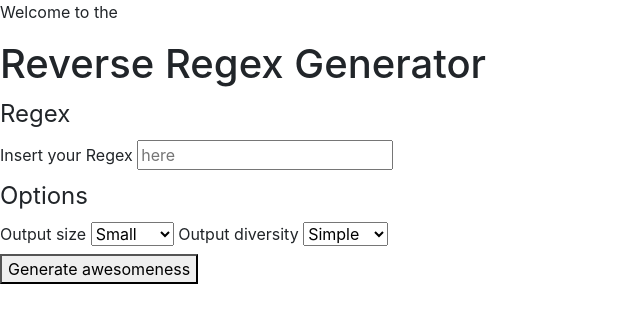
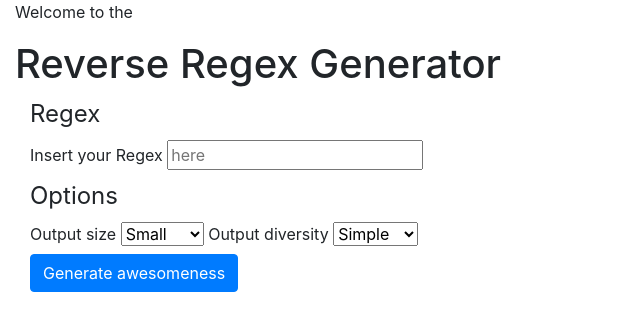
Before and after one commit to sanderlanghorst/xeger, a plain HTML site: page index.html in a window 1280 px wide. Shown: the whole page, without its empty margins (0-640 px from the left). Drawn offline with nearby package versions, Linux system fonts and the light colour scheme.

Commit message:
semantics indexhtml

```diff
--- a/index.html
+++ b/index.html
@@ -12,15 +12,19 @@
 </head>
 
 <body>
+	<main>
+		<header class="container-fluid">
 			<p>Welcome to the</p>
 			<h1>Reverse Regex Generator</h1>
+		</header>
+		<section class="container-fluid">
 			<div class="js-xeger">
-		<form>
+				<form class="container-fluid mb-2">
 					<fieldset>
 						<legend>Regex</legend>
 						<label>Insert your Regex <input name="regex" class="js-xeger-regex" type="text" placeholder="here" required></label>
+					</fieldset>
 
-			</fieldset>
 					<fieldset>
 						<legend>Options</legend>
 						<label>Output size
@@ -39,14 +43,15 @@
 							</select>
 						</label>
 					</fieldset>
-			<button type="button" class="js-xeger-generate">Generate awesomeness</button>
 
+					<button type="button" class="btn btn-primary js-xeger-generate">Generate awesomeness</button>
 				</form>
-		<div class="js-xeger-result">
 
+				<div class="container-fluid js-xeger-result">
 				</div>
 			</div>
-
+		</section>
+	</main>
 
 	<script type="module" src="js/main.js"></script>
 </body>
```
Lines whose indentation alone changed are shown as unchanged.
